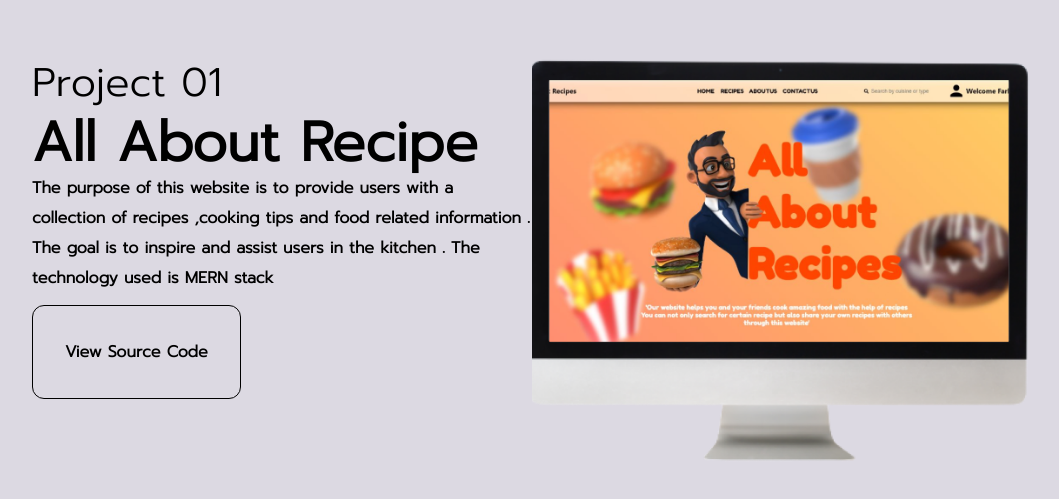
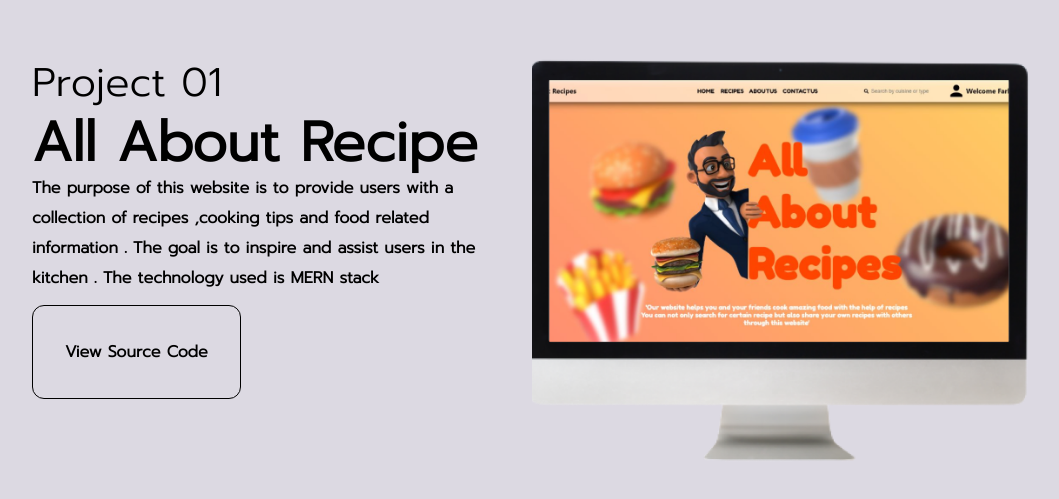
Before and after one commit to itsfarhankhan28/MyPortfolio-, a React (Create React App) app: page / in a window 1280 px wide. Shown: the part 1671-2170 px from the top of the page, without its empty margins (108-1167 px from the left). Built offline with nearby package versions, Linux system fonts and the light colour scheme; what tailwindcss-debug-screens would draw is missing.

Commit message:
style(ProjectOne): changed style of project

```diff
--- a/src/Components/ProjectOne.jsx
+++ b/src/Components/ProjectOne.jsx
@@ -82,7 +82,7 @@ const ProjectOne = () => {
   return (
     <>
     <section className='bg-Mischka xxsm:h-screen lg:h-[100vh]'>
-        <motion.div ref={targetRef} className='flex lg:flex-row xxsm:flex-col-reverse justify-center items-center lg:w-[1000px] md:w-[700px] xxsm:w-[350px] lg:text-left xxsm:text-center mx-auto pt-16 md:leading-[60px] z-20'>
+        <motion.div ref={targetRef} className='flex lg:flex-row xxsm:flex-col-reverse justify-center items-center lg:w-[1000px] md:w-[700px] xxsm:w-[350px] lg:text-left xxsm:text-center mx-auto pt-16 md:leading-[60px] z-20 lg:gap-10'>
         <motion.p style={{opacity:paragraph1Opacity,y:paragraph1TranslateY}} className='xxsm:w-fit md:w-[50%] font-herofont pt-20'>
             <h1 className='md:text-[35px] lg:text-[40px] xxsm:text-[25px]'>Project 01</h1>
             <h1 className='md:text-[40px] lg:text-[55px] xxsm:text-[35px] font-semibold'>All About Recipe</h1>
```
